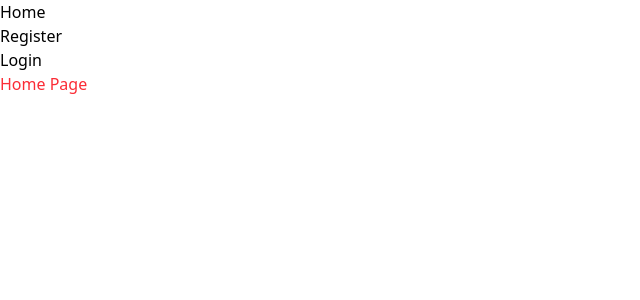
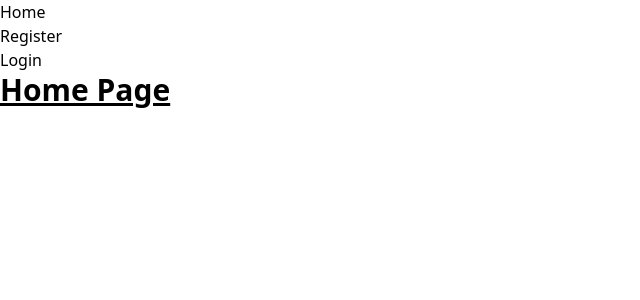
Before and after one commit to janpetallo/Centsimple, a React (Vite) app in the folder frontend/: page / in a window 1280 px wide. Shown: the top 300 px of the page, without its empty margins (0-640 px from the left). Built offline with nearby package versions, Linux system fonts and the light colour scheme; no server answers.

Commit message:
chore: configure tailwind css and editor tooling
- Installs Tailwind CSS and the @tailwindcss/vite plugin.
- Adds the official Tailwind IntelliSense plugin for VS Code.
- Installs and configures the Prettier plugin for automatic class sorting.

```diff
--- a/frontend/package.json
+++ b/frontend/package.json
@@ -27,6 +27,8 @@
     "eslint-plugin-react-hooks": "^5.2.0",
     "eslint-plugin-react-refresh": "^0.4.20",
     "globals": "^16.2.0",
+    "prettier": "^3.6.2",
+    "prettier-plugin-tailwindcss": "^0.6.14",
     "vite": "^7.0.0"
   }
 }
--- a/frontend/src/pages/HomePage.jsx
+++ b/frontend/src/pages/HomePage.jsx
@@ -1,6 +1,6 @@
 // Inside HomePage.jsx
 function HomePage() {
-  return <h2 className="text-red-500">Home Page</h2>;
+  return <h2 className="text-3xl font-bold underline">Home Page</h2>;
 }
 
 export default HomePage;
```
Also changed, not shown: frontend/.prettierrc.json (added), 1 other file (tests, documents, lock files or other folders).
